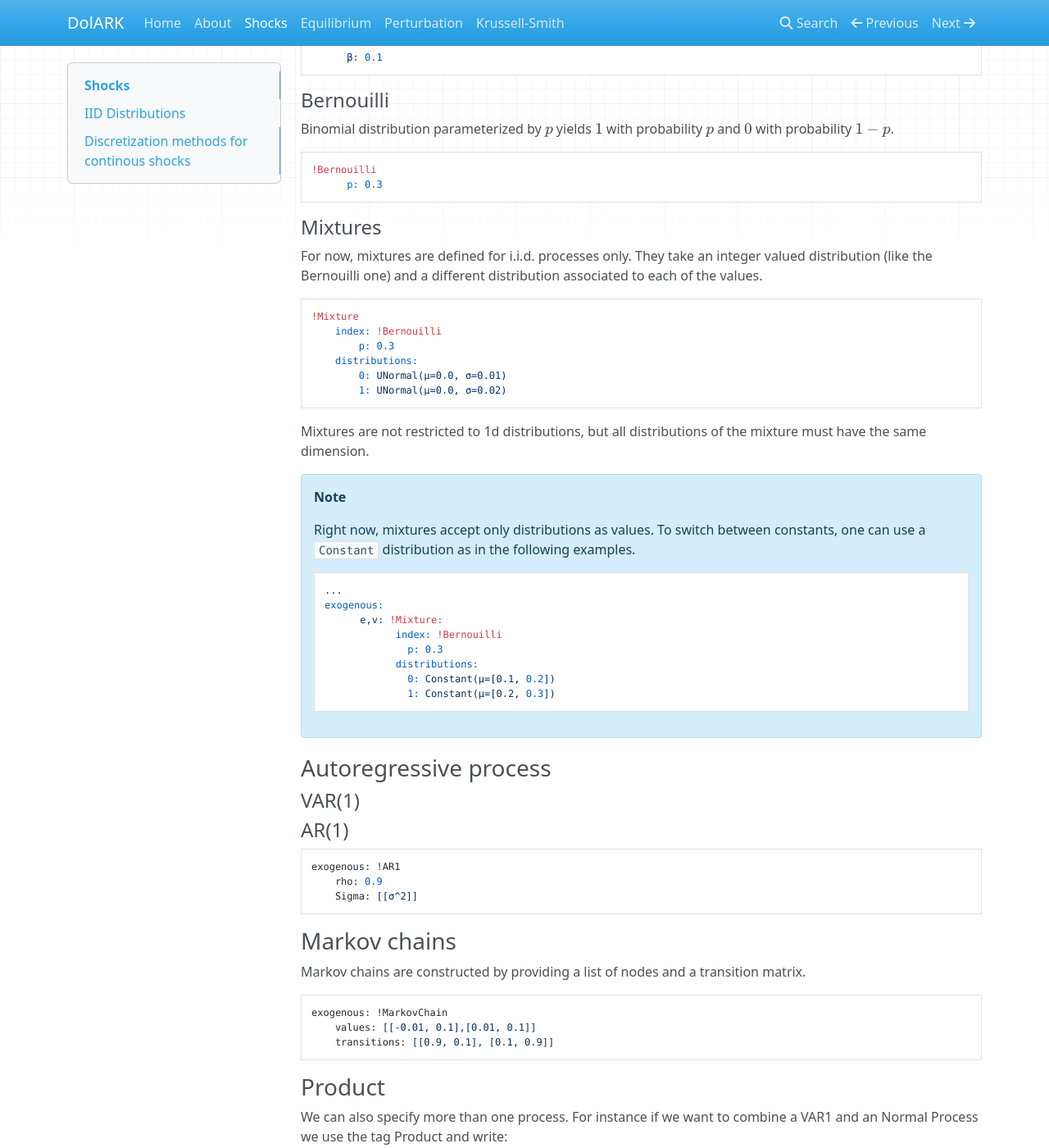
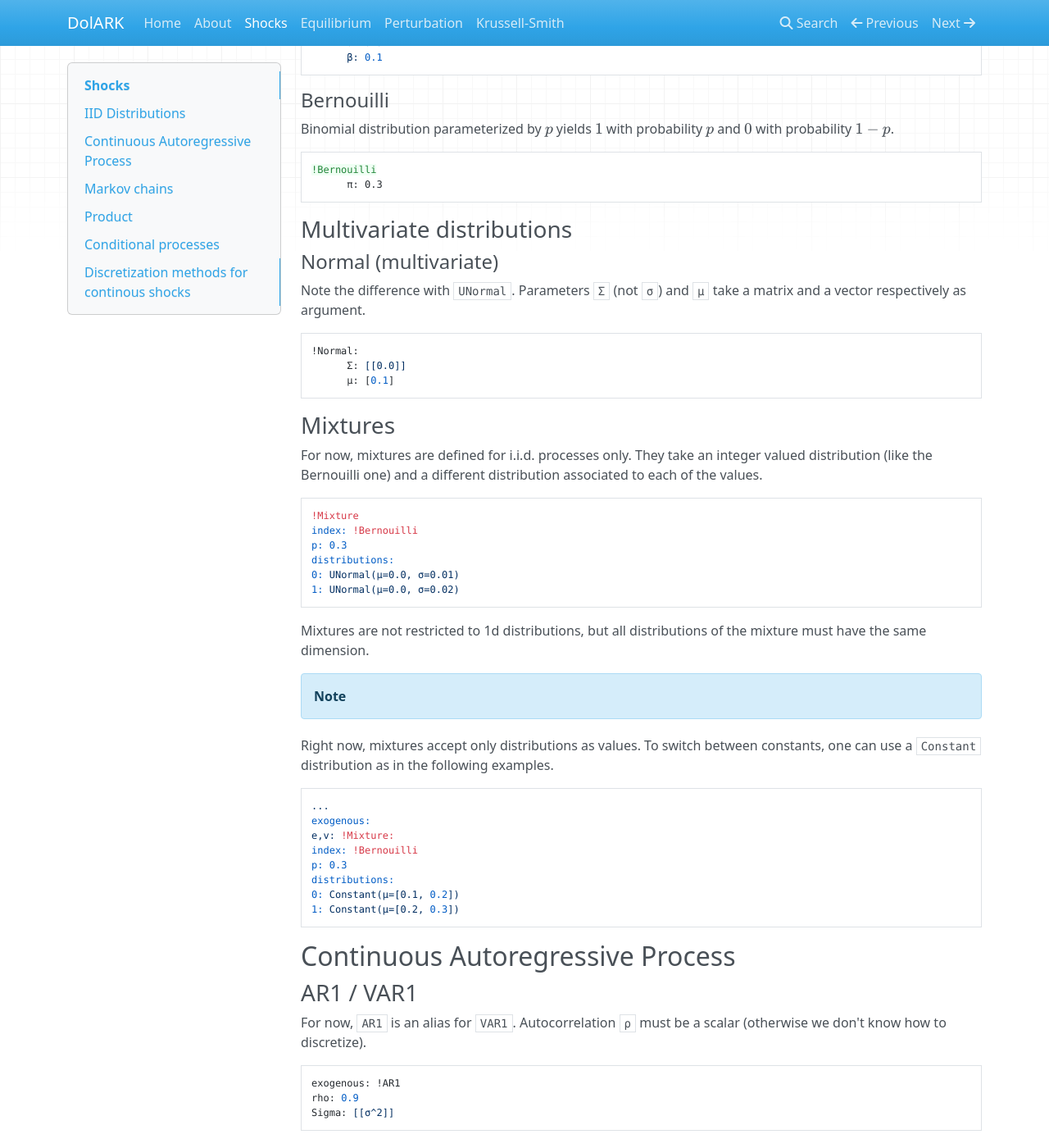
Before and after one commit to EconForge/dolark.py, an MkDocs documentation site: the page built from docs/shocks.md, in a window 1280 px wide and 1400 px high, scrolled down 2382 px. Shown: the whole window at 82% size. Built offline with MkDocs 1.6.1, drawn with Linux system fonts in a browser that asks for light colours; nearby versions of some CDN libraries; formulas are drawn with MathJax 3; some of the changed text lies outside the part shown.

Commit message:
DOC: some edits to the shocks doc.

````diff
--- a/docs/shocks.md
+++ b/docs/shocks.md
@@ -1,14 +1,12 @@
 # Shocks
-
 
 The type of exogenous shock associated to a model determines the kind of decision rule, which will be obtained by the solvers. Sho cks can pertain to one of the following categories:
 
 - continuous i.i.d. shocks
 
-- continous autocorrelated process (VAR1 process)
+- continuous auto-correlated process
 
-- discrete
-markov chain.
+- discrete markov chain.
 
 
 Exogenous shock processes are specified in the section `exogenous` of a yaml file.. Dolo accepts various exogenous processes such as normally distributed iid shocks, VAR1 processes, and Markov Chain processes.
@@ -129,59 +127,69 @@
 
 ```
 !Bernouilli
-      p: 0.3
+      π: 0.3
+```
+### Multivariate distributions
+
+#### Normal (multivariate)
+
+Note the difference with `UNormal`. Parameters `Σ` (not `σ`) and `μ` take a matrix and a vector respectively as argument.
+```
+!Normal:
+      Σ: [[0.0]]
+      μ: [0.1]
 ```
 
-#### Mixtures
+
+### Mixtures
 
 For now, mixtures are defined for i.i.d. processes only. They take an integer valued distribution (like the Bernouilli one) and a different distribution associated to each of the values.
 
 ```
 !Mixture
-    index: !Bernouilli
-        p: 0.3
-    distributions:
-        0: UNormal(μ=0.0, σ=0.01)
-        1: UNormal(μ=0.0, σ=0.02)
+index: !Bernouilli
+p: 0.3
+distributions:
+0: UNormal(μ=0.0, σ=0.01)
+1: UNormal(μ=0.0, σ=0.02)
 ```
 
 Mixtures are not restricted to 1d distributions, but all distributions of the mixture must have the same dimension.
 
 !!! note
 
-      Right now, mixtures accept only distributions as values. To switch between constants, one can use a `Constant` distribution as in the following examples.
+Right now, mixtures accept only distributions as values. To switch between constants, one can use a `Constant` distribution as in the following examples.
 
-      ```
-      ...
-      exogenous:
-            e,v: !Mixture:
-                  index: !Bernouilli
-                    p: 0.3
-                  distributions:
-                    0: Constant(μ=[0.1, 0.2])
-                    1: Constant(μ=[0.2, 0.3])
-      ```
+```
+...
+exogenous:
+e,v: !Mixture:
+index: !Bernouilli
+p: 0.3
+distributions:
+0: Constant(μ=[0.1, 0.2])
+1: Constant(μ=[0.2, 0.3])
+```
 
+## Continuous Autoregressive Process
 
-### Autoregressive process
+### AR1 / VAR1
 
-#### VAR(1)
-
-#### AR(1)
-
+For now, `AR1` is an alias for `VAR1`. Autocorrelation `ρ` must be a scalar (otherwise we don't know how to discretize).
 
 ```
 exogenous: !AR1
-    rho: 0.9
-    Sigma: [[σ^2]]
+rho: 0.9
+Sigma: [[σ^2]]
 ```
 
 
-### Markov chains
+
+
+## Markov chains
 
 Markov chains are constructed by providing a list of nodes and a
 transition matrix.
-
 
 ```
 exogenous: !MarkovChain
@@ -190,7 +198,7 @@
 ```
 
 
-### Product
+## Product
 
 We can also specify more than one process. For instance if we want to combine a VAR1 and an Normal Process we use the tag Product and write:
 
@@ -227,7 +235,7 @@
 
       In this case we define several shocks for several variables (or combinations thereof).
 
-### Conditional processes
+## Conditional processes
 
 Support is very limited for now. It is possible to define markov chains, whose transitions (not the values) depend on the output of another process.
 
````
